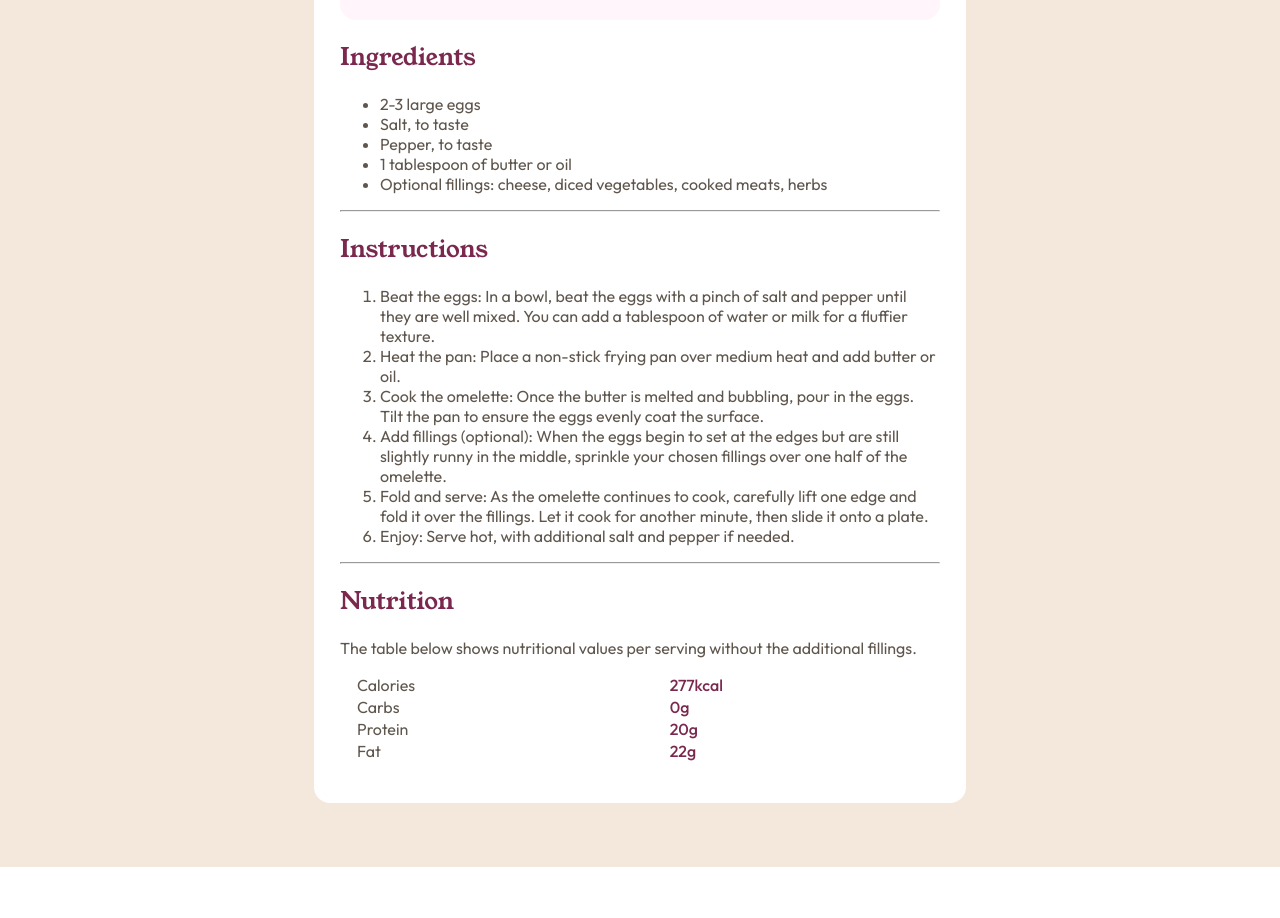
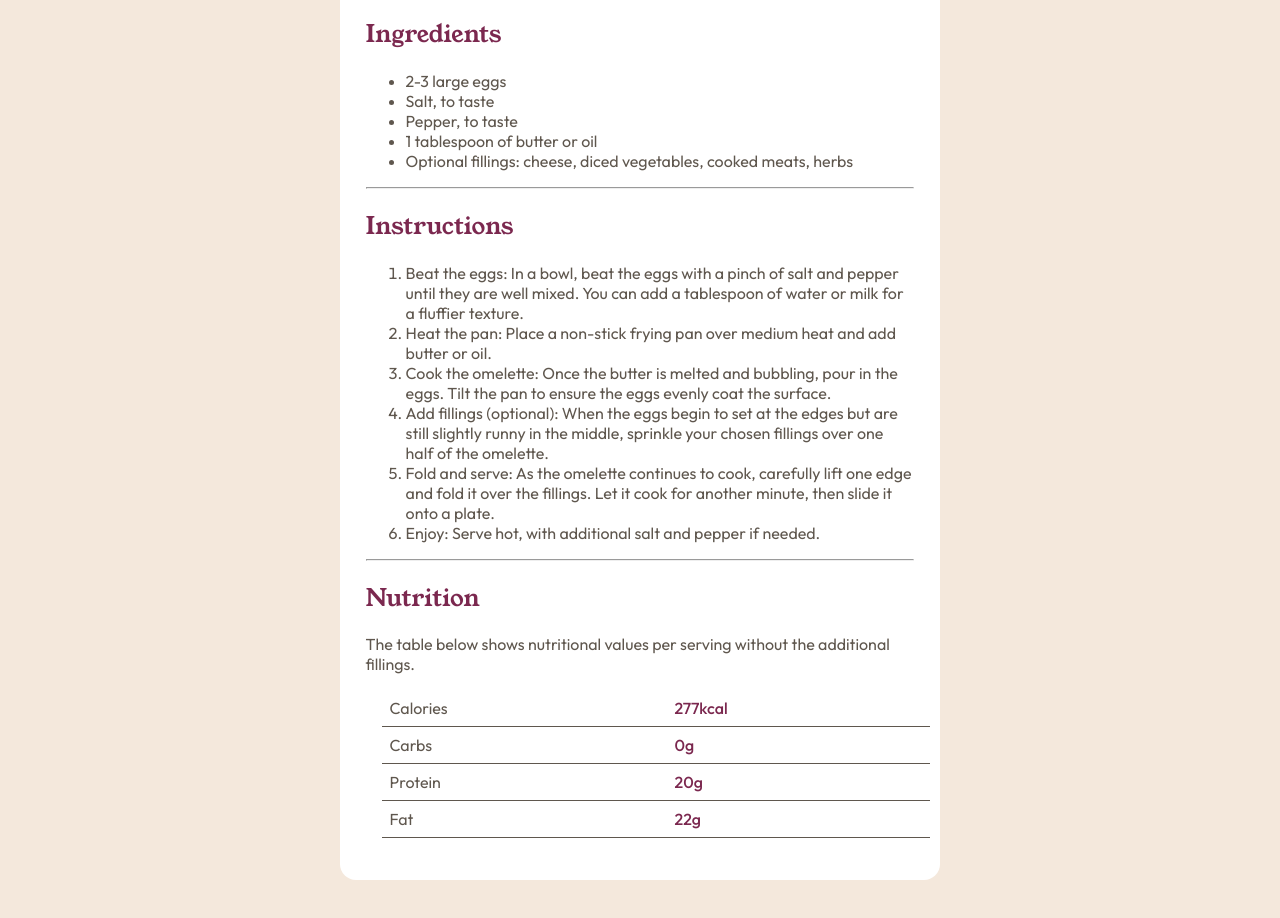
Before and after one commit to Jeanclaude09-dev/Recipe-page, a plain HTML site: page index.html in a window 1280 px wide. Shown: the part 667-1585 px from the top of the page. Before the commit the page ends 1534 px from the top, so only its background shows below. Drawn offline with Linux system fonts and the light colour scheme.

Commit message:
update table

```diff
--- a/style.css
+++ b/style.css
@@ -1,8 +1,12 @@
+*,
+html {
+  box-sizing: border-box;
+}
+
 body {
   margin: 0;
   padding: 0;
   font-family: Outfit, sans-serif;
-  font-family: 1rem;
 }
 
 main {
@@ -67,7 +71,14 @@ table {
   width: 100%;
   border-collapse: collapse;
   margin: 1em;
+  padding-right: 1rem;
 }
+
+table td {
+  padding: 0.5em 0 0.5em 0.5em;
+  border-bottom: 1px solid hsl(30, 10%, 34%);
+}
+
 .nutrition-table {
   color: hsl(332, 51%, 32%);
   font-weight: 500;
```
Also changed, not shown: index.html (+3 -0 lines).
